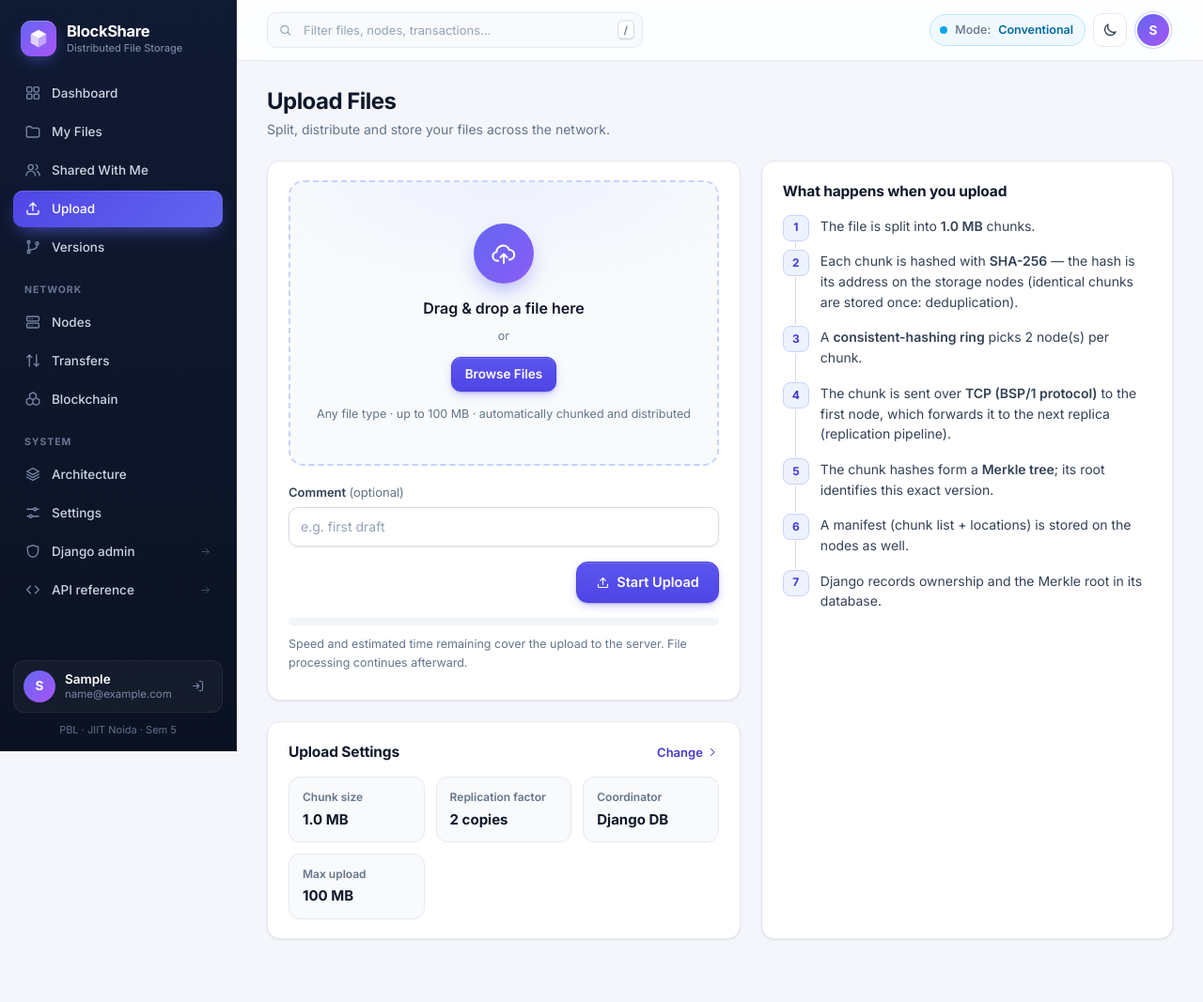
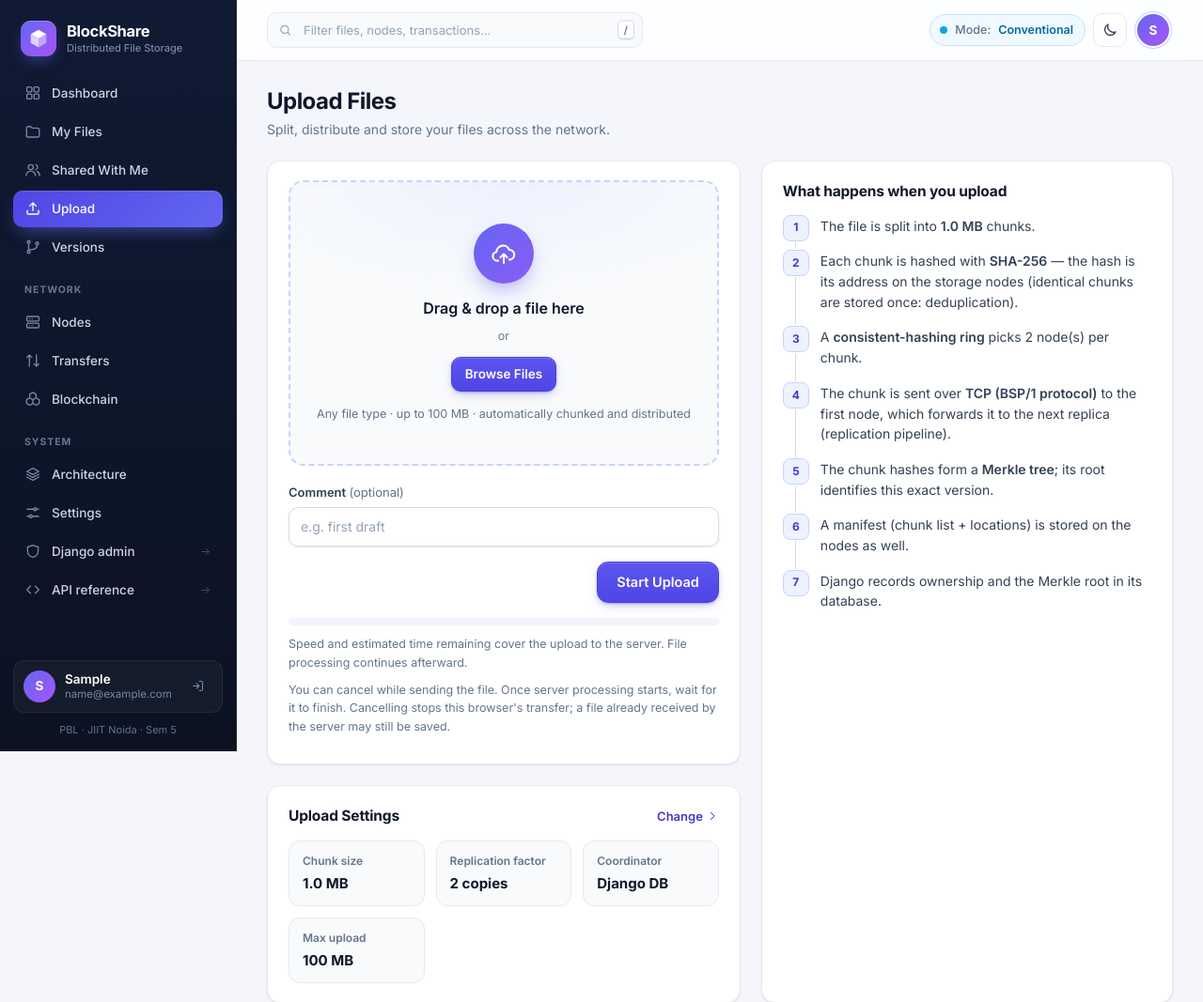
Before and after one commit to PragnyaKhandelwal/BlockShare, a Django app: page /upload/ in a window 1280 px wide. Shown: the top 1067 px of the page at 94% size. Before the commit the page ends 1002 px from the top, so only its background shows below. Run offline with Django 5.2, Linux system fonts and the light colour scheme; the visitor is signed in with stand-in values (Sample User, id 1); data comes from the database, SQL or seed files in the repository; parts of the project's set-up code (start-up, migrations or seed data) failed here and were passed over.

Commit message:
Allow cancelling in-progress browser uploads and safely retrying (#10)
* Allow cancelling in-progress browser uploads and safely retrying

* Use a single button for starting and cancelling uploads

```diff
--- a/static/js/app.js
+++ b/static/js/app.js
@@ -194,6 +194,45 @@
   const metrics = document.getElementById("upload-metrics");
   const status = document.getElementById("upload-status");
   const button = form.querySelector("button[type=submit]");
+  const browse = zone.querySelector("button");
+  const comment = form.querySelector("input[name=comment]");
+  let activeUpload = null;
+  const setAction = (phase) => {
+    button.type = phase === "idle" ? "submit" : "button";
+    button.disabled = phase === "processing";
+    button.textContent = phase === "sending" ? "Cancel Upload" : phase === "processing" ? "Processing…" : "Start Upload";
+    button.classList.toggle("danger", phase === "sending");
+    button.classList.toggle("primary", phase !== "sending");
+  };
+
+  const setProgress = (pct) => {
+    bar.style.width = (pct === null ? 0 : pct) + "%";
+    if (pct === null) progress.removeAttribute("aria-valuenow");
+    else progress.setAttribute("aria-valuenow", pct);
+  };
+  const setBusy = (busy) => {
+    setAction(busy ? "sending" : "idle");
+    input.disabled = busy;
+    browse.disabled = busy;
+    comment.disabled = busy;
+    zone.setAttribute("aria-disabled", String(busy));
+    form.setAttribute("aria-busy", String(busy));
+  };
+  const finish = (message) => {
+    activeUpload = null;
+    setBusy(false);
+    setProgress(0);
+    metrics.textContent = "";
+    status.textContent = message;
+  };
+  button.addEventListener("click", (event) => {
+    if (!activeUpload || activeUpload.phase !== "sending") return;
+    event.preventDefault();
+    const xhr = activeUpload.xhr;
+    // Invalidate this request first: abort and queued events must not change a retry.
+    finish("Transfer cancelled. You can upload the selected file again. If the server already received it, it may still appear in My Files; check there before retrying.");
+    xhr.abort();
+  });
 
   const show = () => {
     if (input.files.length) {
@@ -207,19 +246,19 @@
       zone.classList.add("has-file");
     }
   };
-  zone.addEventListener("click", () => input.click());
+  zone.addEventListener("click", () => { if (!activeUpload) input.click(); });
   zone.addEventListener("keydown", (e) => {
-    if (e.key === "Enter" || e.key === " ") { e.preventDefault(); input.click(); }
+    if (e.key === "Enter" || e.key === " ") { e.preventDefault(); if (!activeUpload) input.click(); }
   });
   input.addEventListener("change", show);
   ["dragenter", "dragover"].forEach((ev) =>
-    zone.addEventListener(ev, (e) => { e.preventDefault(); zone.classList.add("drag"); })
+    zone.addEventListener(ev, (e) => { e.preventDefault(); if (!activeUpload) zone.classList.add("drag"); })
   );
   ["dragleave", "drop"].forEach((ev) =>
     zone.addEventListener(ev, (e) => { e.preventDefault(); zone.classList.remove("drag"); })
   );
   zone.addEventListener("drop", (e) => {
-    if (e.dataTransfer.files.length) {
+    if (!activeUpload && e.dataTransfer.files.length) {
       input.files = e.dataTransfer.files;
       show();
     }
@@ -227,28 +266,28 @@
 
   form.addEventListener("submit", (e) => {
     e.preventDefault();
-    if (button.disabled) return;
+    if (activeUpload || button.disabled) return;
     if (!input.files.length) {
       status.textContent = "Choose a file first.";
       return;
     }
+    // Build the body before disabling fields: disabled inputs are omitted by FormData.
+    const body = new FormData(form);
     const xhr = new XMLHttpRequest();
+    const request = { xhr, phase: "sending" };
+    activeUpload = request;
+    const current = () => activeUpload === request;
     const started = performance.now();
-    const setProgress = (pct) => {
-      bar.style.width = (pct === null ? 0 : pct) + "%";
-      if (pct === null) progress.removeAttribute("aria-valuenow");
-      else progress.setAttribute("aria-valuenow", pct);
-    };
     const processing = () => {
+      if (!current()) return;
+      request.phase = "processing";
+      setAction("processing");
       setProgress(100);
       metrics.textContent = "";
       status.textContent = "Chunking, hashing, replicating to storage nodes" + (form.dataset.mode === "blockchain" ? " and registering on-chain…" : "…");
     };
     const failed = (message) => {
-      button.disabled = false;
-      setProgress(0);
-      metrics.textContent = "";
-      status.textContent = message;
+      if (current()) finish(message);
     };
     setProgress(0);
     metrics.textContent = "Calculating speed…";
@@ -256,6 +295,7 @@
     xhr.open("POST", form.action);
     xhr.setRequestHeader("X-Requested-With", "XMLHttpRequest");
     xhr.upload.onprogress = (ev) => {
+      if (!current() || request.phase !== "sending") return;
       const info = window.BSUploadProgress.describe(ev.loaded, ev.lengthComputable ? ev.total : null,
                                                     performance.now() - started);
       setProgress(info.percent);
@@ -265,16 +305,24 @@
     };
     xhr.upload.onload = processing;
     xhr.onload = () => {
+      if (!current()) return;
       let data = {};
       try { data = JSON.parse(xhr.responseText); } catch (err) { /* not json */ }
       if (xhr.status === 200 && data.ok) {
+        activeUpload = null;
+        setAction("processing");
         window.location = data.redirect;
       } else {
         failed("Upload failed: " + (data.error || xhr.statusText));
       }
     };
     xhr.onerror = () => failed("Network error during upload.");
-    button.disabled = true;
-    xhr.send(new FormData(form));
+    xhr.onabort = () => failed("Transfer stopped. Check My Files before retrying if the server already received the file.");
+    setBusy(true);
+    try {
+      xhr.send(body);
+    } catch (err) {
+      failed("Could not start the upload. Please try again.");
+    }
   });
 })();
--- a/templates/web/upload.html
+++ b/templates/web/upload.html
@@ -18,11 +18,12 @@
         <div class="field" style="margin-top:18px"><label for="upload-comment">Comment <span class="muted" style="font-weight:400">(optional)</span></label><input type="text" id="upload-comment" name="comment" maxlength="200" placeholder="e.g. first draft"></div>
         <div class="actions" style="justify-content:space-between">
           <p id="upload-status" class="muted small" style="margin:0" aria-live="polite"></p>
-          <button type="submit" class="btn primary lg"><svg class="ic sm"><use href="#i-upload"/></svg>Start Upload</button>
+          <button type="submit" class="btn primary lg">Start Upload</button>
         </div>
         <div class="progress" id="upload-progress" role="progressbar" aria-label="Upload to server" aria-valuemin="0" aria-valuemax="100" aria-valuenow="0"><div id="progress-bar"></div></div>
         <p id="upload-metrics" class="muted small" role="status" aria-live="polite"></p>
         <p class="muted small">Speed and estimated time remaining cover the upload to the server. File processing continues afterward.</p>
+        <p class="muted small">You can cancel while sending the file. Once server processing starts, wait for it to finish. Cancelling stops this browser's transfer; a file already received by the server may still be saved.</p>
       </form>
     </div>
     <div class="card">
```
Also changed, not shown: tests/upload_cancel.test.js (added, +139 -0 lines), .github/workflows/ci.yml, README.md.
